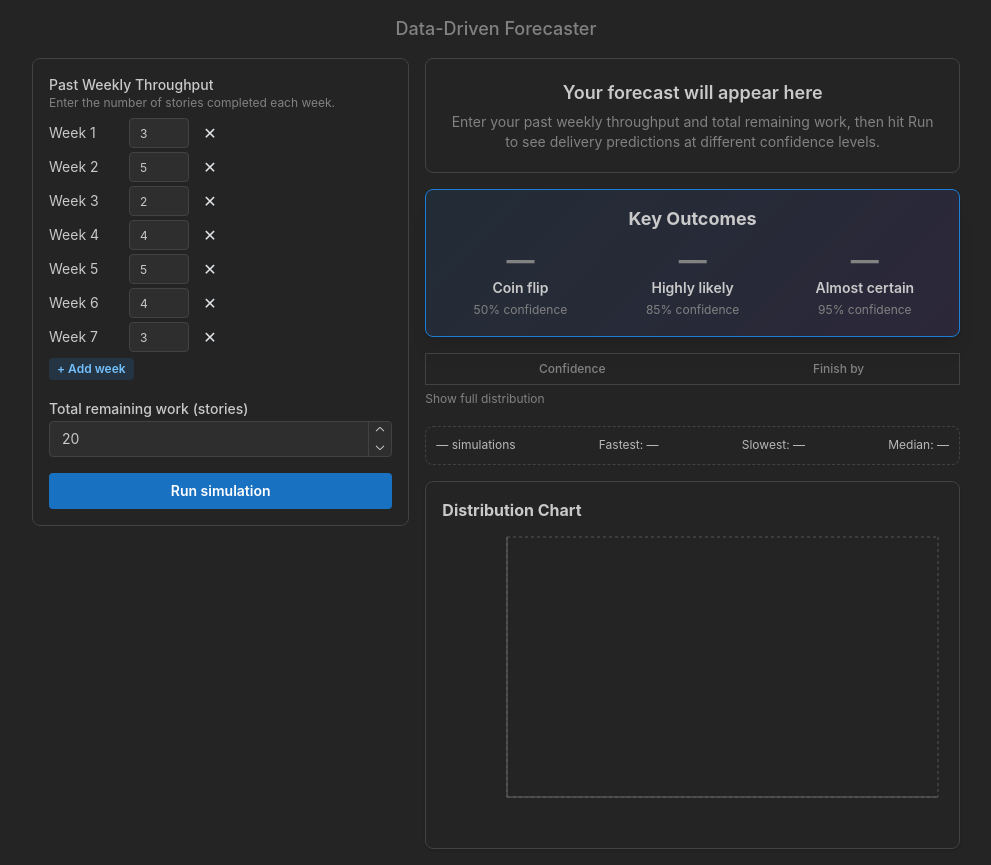
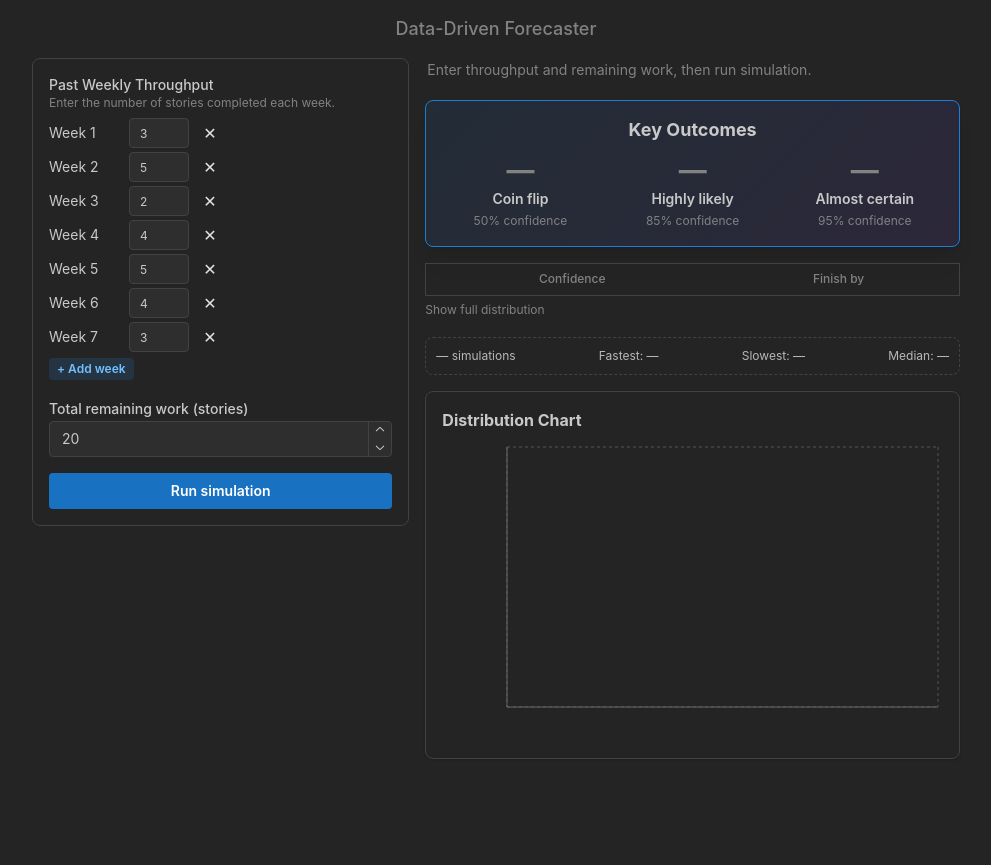
Before and after one commit to ZakLaughton/monte-carlo-forecaster, a React (Vite) app: page / in a window 1280 px wide. Shown: the whole page, without its empty margins (144-1135 px from the left). After the commit the page ends 800 px from the top, so only its background shows below. Built offline with nearby package versions, Linux system fonts and the light colour scheme.

Commit message:
refactor: reduce emphasis on status messaging

```diff
--- a/src/animations.css
+++ b/src/animations.css
@@ -32,31 +32,31 @@
   pointer-events: auto;
 }
 
-/* ── StatusCard layer system ─────────────────────── */
+/* ── Status row system ───────────────────────────── */
 
-.status-card {
+.status-row {
   position: relative;
-  min-height: 44px;
+  min-height: 26px;
+  padding: 2px 2px;
 }
 
-.status-card__layer {
+.status-row__layer {
   position: absolute;
   inset: 0;
   display: flex;
-  flex-direction: column;
   align-items: center;
-  justify-content: center;
+  justify-content: flex-start;
   opacity: 0;
   pointer-events: none;
-  transition: opacity 200ms ease-out;
+  transition: opacity 180ms ease-out;
 }
 
-/* First layer provides layout flow (height) */
-.status-card__layer:first-child {
+/* First layer preserves height in normal flow */
+.status-row__layer:first-child {
   position: relative;
 }
 
-.status-card__layer--visible {
+.status-row__layer--visible {
   opacity: 1;
   pointer-events: auto;
 }
--- a/src/components/StatusCard.tsx
+++ b/src/components/StatusCard.tsx
@@ -1,4 +1,4 @@
-import { Paper, Text, Loader, Group } from "@mantine/core";
+import { Text, Loader, Group } from "@mantine/core";
 
 type StatusCardState = "idle" | "running" | "done";
 
@@ -7,48 +7,63 @@ type Props = {
   simulationCount?: number;
 };
 
+function CheckIcon() {
+  return (
+    <svg
+      width="14"
+      height="14"
+      viewBox="0 0 24 24"
+      fill="none"
+      stroke="currentColor"
+      strokeWidth={2.5}
+      strokeLinecap="round"
+      strokeLinejoin="round"
+      style={{ color: "var(--mantine-color-teal-6)", flexShrink: 0 }}
+    >
+      <polyline points="20 6 9 17 4 12" />
+    </svg>
+  );
+}
+
 export function StatusCard({ state, simulationCount = 10_000 }: Props) {
   return (
-    <Paper p="lg" withBorder radius="md" ta="center" style={{ minHeight: 88 }}>
-      <div className="status-card">
+    <div className="status-row" aria-live="polite">
       <div
-          className={`status-card__layer${
-            state === "idle" ? " status-card__layer--visible" : ""
+        className={`status-row__layer${
+          state === "idle" ? " status-row__layer--visible" : ""
         }`}
       >
-          <Text size="lg" fw={600} mb={4}>
-            Your forecast will appear here
-          </Text>
-          <Text size="sm" c="dimmed">
-            Enter your past weekly throughput and total remaining work, then hit
-            Run to see delivery predictions at different confidence levels.
+        <Text size="sm" fw={400} c="dimmed">
+          Enter throughput and remaining work, then run simulation.
         </Text>
       </div>
+
       <div
-          className={`status-card__layer${
-            state === "running" ? " status-card__layer--visible" : ""
+        className={`status-row__layer${
+          state === "running" ? " status-row__layer--visible" : ""
         }`}
       >
-          <Group justify="center" gap="xs" py={4}>
-            <Loader size={16} />
-            <Text size="sm" fw={500} c="dimmed">
-              Running {simulationCount.toLocaleString()} simulations\u2026
+        <Group justify="flex-start" gap={6} wrap="nowrap">
+          <Loader size={14} />
+          <Text size="sm" fw={400} c="dimmed">
+            Running {simulationCount.toLocaleString()} simulations…
           </Text>
         </Group>
       </div>
+
       <div
-          className={`status-card__layer${
-            state === "done" ? " status-card__layer--visible" : ""
+        className={`status-row__layer${
+          state === "done" ? " status-row__layer--visible" : ""
         }`}
       >
-          <Text size="sm" fw={500} c="teal">
-            Forecast updated
+        <Group justify="flex-start" gap={6} wrap="nowrap">
+          <CheckIcon />
+          <Text size="sm" fw={400} c="dimmed">
+            Forecast updated · Based on {simulationCount.toLocaleString()}{" "}
+            simulations
           </Text>
-          <Text size="xs" c="dimmed">
-            Based on {simulationCount.toLocaleString()} simulations
-          </Text>
+        </Group>
       </div>
     </div>
-    </Paper>
   );
 }
```
Lines whose indentation alone changed are shown as unchanged.
